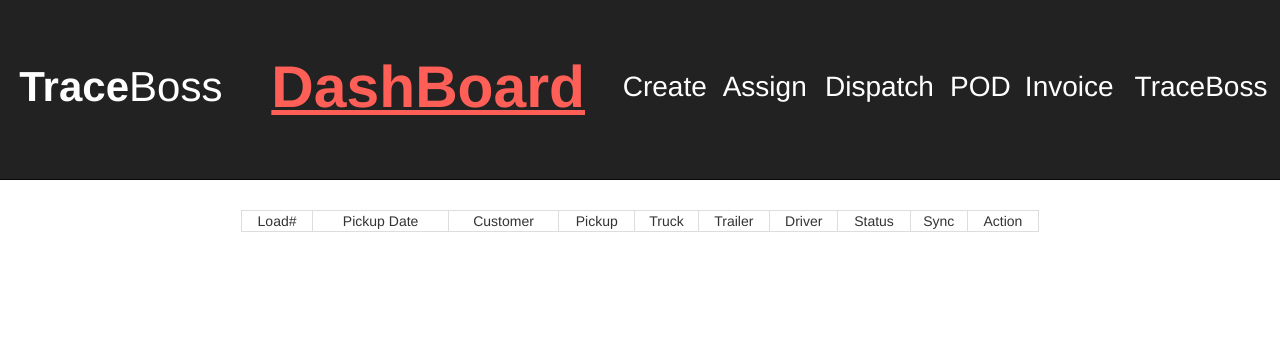
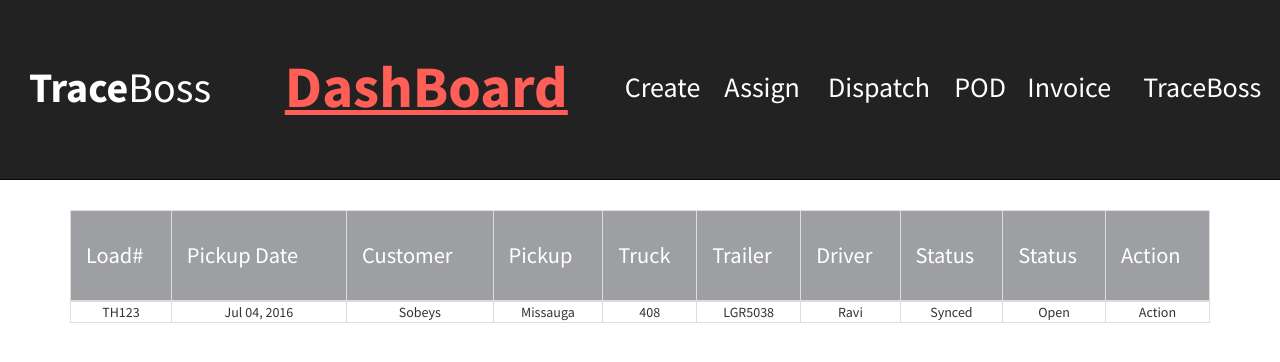
Before and after one commit to TraceBoss/TraceBoss.github.io, a PHP site: page / in a window 1280 px wide. Shown: the top 362 px of the page. Run offline with PHP 8.4, Linux system fonts and the light colour scheme; some libraries are stand-ins or nearby versions.

Commit message:
Next commit

```diff
--- a/dist/css/custom.css
+++ b/dist/css/custom.css
@@ -12,7 +12,6 @@ nav {
 }
 table {
 	width: 100%;
-
 }
 td{
 	text-align: center;
@@ -24,9 +23,6 @@ td.custom{
 .title{
 	color: #FFFFFF;
 	font-size: 150%;
-}
-.use{
-	font-weight: 1100px;
 }
 td.section{
 	font-size: 210%;
@@ -43,13 +39,21 @@ a:hover{
 	text-decoration: underline;
 	color: #FF5F57;
 }
-.container-non-responsive {
-  /* Margin/padding copied from Bootstrap */
-  margin-left: auto;
-  margin-right: auto;
-  padding-left: 15px;
-  padding-right: 15px;
+.container {
 
   /* Set width to your desired site width */
-  width: 1170px;
+  width: 1170px !important;
 }
+tr:nth-child(even){
+	background-color: rgb(209,211,212);
+}
+th{
+	text-align: left;
+	background-color: rgb(157,159,162);
+	color: #FFFFFF;
+	font-size: 160%;
+	height: 90px;
+	font-weight: normal;
+	padding-left: 15px;
+
+}
--- a/index.html
+++ b/index.html
@@ -3,7 +3,7 @@
   <head>
     <meta charset="utf-8">
     <meta http-equiv="X-UA-Compatible" content="IE=edge">
-    <meta name='viewport' content='width=1190'>
+
     <!-- The above 3 meta tags *must* come first in the head; any other head content must come *after* these tags -->
     <meta name="description" content="">
     <meta name="author" content="">
@@ -24,6 +24,12 @@
     <!--[if lt IE 9]><script src="../../assets/js/ie8-responsive-file-warning.js"></script><![endif]-->
     <script src="./assets/js/ie-emulation-modes-warning.js"></script>
     <link href="./dist/css/custom.css" rel="stylesheet">
+	<link href='https://fonts.googleapis.com/css?family=Source+Sans+Pro:400,700,900' rel='stylesheet' type='text/css'>
+	<style>
+		body{
+			font-family: Source Sans Pro;
+		}
+	</style>
     <!-- HTML5 shim and Respond.js for IE8 support of HTML5 elements and media queries -->
     <!--[if lt IE 9]>
       <script src="https://oss.maxcdn.com/html5shiv/3.7.2/html5shiv.min.js"></script>
@@ -32,11 +38,11 @@
   </head>
 
   <body>
-    <div class =container-non-responsive >
+    <div class =container >
       <nav class="navbar navbar-inverse navbar-fixed-top">
           <div id="navbar" >
             <table class=custom>
-	           	<th>
+	           	<tr>
 	             <td class="custom title"><b class="use">Trace</b>Boss</td>
 	             <td class="custom section">DashBoard</td>
 	             <td class=custom><a href="#">Create</a></td>
@@ -46,7 +52,7 @@
 	             <td class=custom><a href="#">Invoice</a></td>
 	             <td class=custom><a href="#">TraceBoss</a></td>
 
-	            </th>
+	            </tr>
             </table>
           </div>
         </div>
@@ -54,18 +60,34 @@
     </div>
     <div class="container">
       <table class="table-bordered center" >
-        <tr>
-          <td>Load#</td>
-          <td>Pickup Date</td>
-          <td>Customer</td>
-          <td>Pickup</td>
-          <td>Truck</td>
-          <td>Trailer</td>
-          <td>Driver</td>
-          <td>Status</td>
-          <td>Sync</td>
-          <td>Action</td>
-        </tr>
+        <thead>
+        	<tr>
+	          <th>Load#</th>
+	          <th>Pickup Date</th>
+	          <th>Customer</th>
+	          <th>Pickup</th>
+	          <th>Truck</th>
+	          <th>Trailer</th>
+	          <th>Driver</th>
+	          <th>Status</th>
+	          <th>Status</th>
+	          <th>Action</th>
+	        </tr>
+	    </thead>
+	    <tbody>
+	    	<tr>
+	          <td>TH123</td>
+	          <td>Jul 04, 2016</td>
+	          <td>Sobeys</td>
+	          <td>Missauga</td>
+	          <td>408</td>
+	          <td>LGR5038</td>
+	          <td>Ravi</td>
+	          <td>Synced</td>
+	          <td>Open</td>
+	          <td>Action</td>
+	        </tr>
+	    </tbody>
       </table>
     </div>
     <!-- Bootstrap core JavaScript
--- a/starter-template.css
+++ b/starter-template.css
@@ -5,7 +5,5 @@ body {
 	align-content: center;
 }
 table.center {
-	width:70%;
-	margin-left:15%;
-	margin-right:15%;
+	width:100%;
 }
```
Also changed, not shown: dist/css/bootstrap.css.
